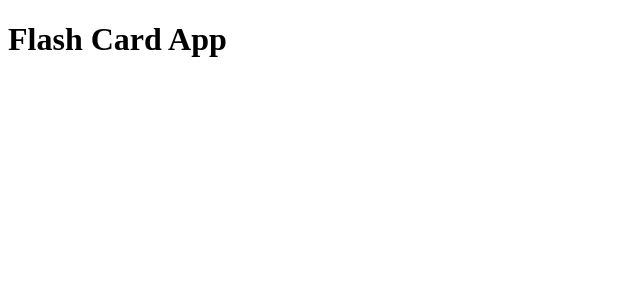
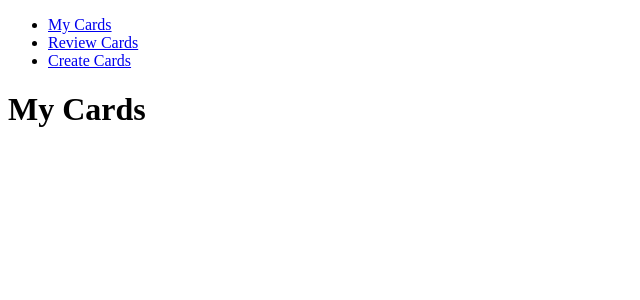
Before and after one commit to marcnicdao/react-flash-cards-pt, a React app: page / in a window 1280 px wide. Shown: the top 300 px of the page, without its empty margins (0-640 px from the left). Built offline with nearby package versions, Linux system fonts and the light colour scheme; the HTML template or start-up script is replaced by a standard one.

Commit message:
added 'User can navigate to different views' feture

```diff
--- a/src/components/app.jsx
+++ b/src/components/app.jsx
@@ -1,9 +1,46 @@
-import React from 'react'
+import React, { Component } from 'react'
+import ViewCards from './view-cards'
+import ReviewCards from './review-cards'
+import CreateCard from './create-card'
+import Nav from './nav'
 
-export default class App extends React.Component{
+export default class App extends Component{
+    constructor(props){
+        super(props)
+        this.state = {
+            view: 'view-cards'
+        }
+        this.setView = this.setView.bind(this)
+    }
+
+    setView(newView){
+        this.setState({view: newView})
+    }
+
+    getView(){
+        const {view} = this.state
+        switch(view){
+            case 'create-card':
+                return <CreateCard />;
+            case 'review-cards':
+                return <ReviewCards />;
+            case 'view-cards':
+                return <ViewCards />;
+            default:
+                return null;
+        }
+    }
+
     render(){
+        const {navItems} = this.props
+        const {view} = this.state
         return(
-            <h1 className="text-center">Flash Card App</h1>
+            <div>
+                <Nav setView={this.setView}
+                    navItems={navItems}
+                    view={view}/>
+                { this.getView() }
+            </div>
         )
     }
 }
--- a/src/components/create-card.jsx
+++ b/src/components/create-card.jsx
@@ -0,0 +1,9 @@
+import React, { Component } from 'react'
+
+export default class CreateCard extends Component {
+    render() {
+        return (
+            <h1 className="text-center">Create New Card</h1>
+        )
+    }
+}
--- /dev/null
+++ b/src/components/nav.jsx
@@ -0,0 +1,23 @@
+import React, {Component} from 'react'
+
+export default class Nav extends Component{
+
+    render(){
+        const {setView, navItems, view} = this.props
+        const listItems = navItems.map(item => {
+            const liClass = view === item.view
+            ? `nav-link active`
+            : 'nav-link'
+            return(
+                <li className='nav-item' onClick={() => setView(item.view)}>
+                    <a className={liClass} href="#">{item.text}</a>
+                </li>
+            )
+        })
+        return(
+            <ul className="nav nav-tabs">
+                {listItems}
+            </ul>
+        )
+    }
+}
--- /dev/null
+++ b/src/components/review-cards.jsx
@@ -0,0 +1,13 @@
+import React, { Component } from 'react'
+
+export default class ReviewCards extends Component {
+    componentDidMount(){
+
+    }
+
+    render() {
+        return (
+            <h1 className="text-center">Review Cards</h1>
+        )
+    }
+}
--- a/src/components/view-cards.jsx
+++ b/src/components/view-cards.jsx
@@ -0,0 +1,9 @@
+import React, { Component } from 'react'
+
+export default class ViewCards extends Component{
+    render(){
+        return(
+            <h1 className="text-center">My Cards</h1>
+        )
+    }
+}
--- a/src/index.js
+++ b/src/index.js
@@ -1,8 +1,23 @@
-import React from 'react'
+import React, { Component } from 'react'
 import ReactDOM from 'react-dom'
 import App from './components/app'
 
+const navItems = [
+    {
+        view: 'view-cards',
+        text: 'My Cards'
+    },
+    {
+        view: 'review-cards',
+        text: 'Review Cards'
+    },
+    {
+        view: 'create-card',
+        text: 'Create Cards'
+    },
+]
+
 ReactDOM.render(
-    <App />,
+    <App navItems={navItems}/>,
     document.getElementById('root')
 )
```
Also changed, not shown: src/components/review.jsx (deleted).
